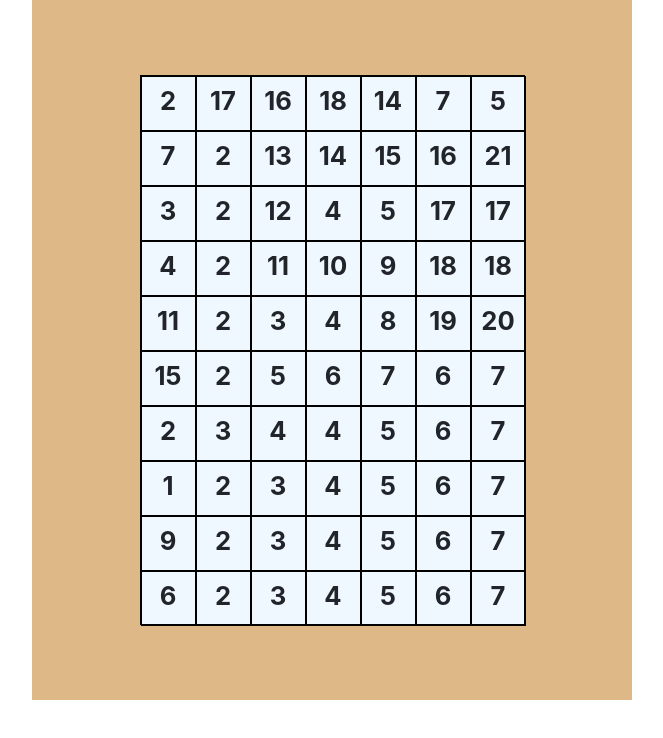
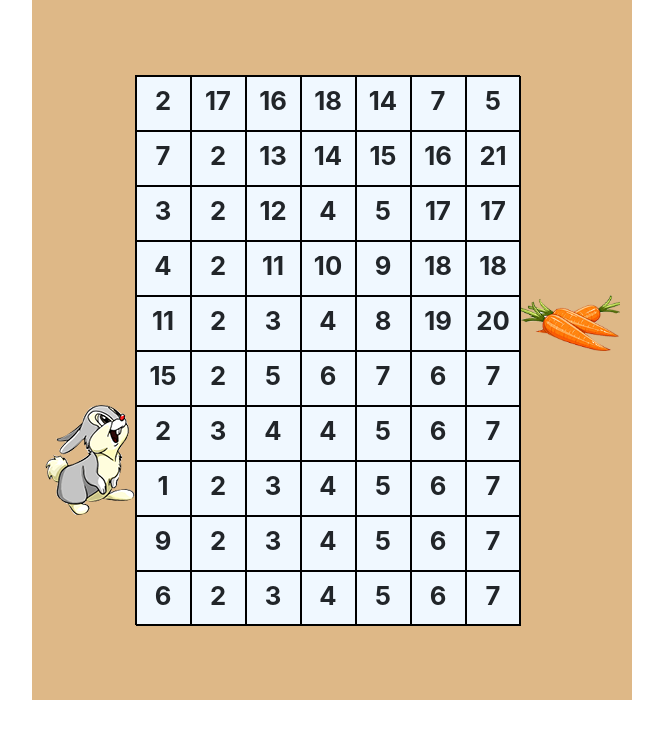
Before and after one commit to NguyenThaiTiep/Find-a-Way, a website: page index.html in a window 1280 px wide. Shown: the whole page, without its empty margins (308-971 px from the left). Drawn offline with nearby package versions, Linux system fonts and the light colour scheme.

Commit message:
add rabbit and carrot

```diff
--- a/index.css
+++ b/index.css
@@ -45,13 +45,33 @@ body {
     background-color: #7FFF00;
 }
 
-@media only screen and (max-width: 1000px) {
+.game .rabbit {
+    background-image: url('./rabbit.png');
+    background-size: cover;
+    width: 90px;
+    height: 110px;
+}
+
+.game .carrot {
+    background-image: url('./car.png');
+    background-size: cover;
+    width: 100px;
+    height: 56px;
+}
+
+@media only screen and (max-width: 768px) {
     .game {
         background-color: rgb(215, 226, 204);
         width: 100vw;
         height: 100vh;
     }
-    .board {
+    .game {
         transform: scale(0.7);
     }
 }
+
+@media only screen and (max-width: 420px) {
+    /* body {
+        background-color: rgb(215, 226, 204);
+    } */
+}
--- a/javascript/board.js
+++ b/javascript/board.js
@@ -69,10 +69,10 @@ class board {
         this.start.setCanClick(true);
         this.start.status = 1;
         console.log(this.start.canClick, this.start.status, this.start.row, this.start.col);
-
     }
 
 
 
 
+
 }
--- a/javascript/data.js
+++ b/javascript/data.js
@@ -1,5 +1,5 @@
 var data = {
-    "game": {
+    "game": [{
             "data": [
                 [2, 17, 16, 18, 14, 7, 5],
                 [7, 2, 13, 14, 15, 16, 21],
@@ -14,5 +14,38 @@ var data = {
             ],
             "start": { row: 7, col: 0 },
             "end": { row: 4, col: 6 }
+        },
+        {
+            "data": [
+                [2, 17, 16, 18, 14, 7, 5],
+                [1, 2, 13, 14, 15, 16, 21],
+                [3, 3, 12, 4, 5, 17, 17],
+                [4, 4, 11, 10, 9, 18, 18],
+                [11, 5, 6, 4, 8, 19, 20],
+                [15, 2, 7, 6, 7, 18, 7],
+                [2, 3, 8, 9, 5, 17, 16],
+                [1, 2, 3, 10, 5, 14, 15],
+                [9, 2, 3, 11, 12, 13, 7],
+                [6, 2, 3, 4, 5, 6, 7]
+            ],
+            "start": { row: 1, col: 0 },
+            "end": { row: 4, col: 6 }
+        },
+        {
+            "data": [
+                [2, 17, 16, 18, 14, 7, 5],
+                [15, 2, 13, 14, 15, 16, 21],
+                [3, 3, 12, 4, 5, 17, 17],
+                [4, 4, 11, 10, 9, 19, 20],
+                [1, 2, 6, 4, 8, 18, 20],
+                [15, 3, 4, 6, 7, 17, 7],
+                [2, 3, 5, 9, 5, 16, 15],
+                [9, 2, 6, 7, 5, 14, 14],
+                [9, 2, 3, 8, 12, 12, 13],
+                [6, 2, 3, 9, 10, 11, 7]
+            ],
+            "start": { row: 4, col: 0 },
+            "end": { row: 3, col: 6 }
         }
+    ]
 }
--- a/javascript/dot.js
+++ b/javascript/dot.js
@@ -10,8 +10,10 @@ class dot {
         this.tag = null;
         this.size = DOT_SIZE;
         this.init();
+        this.audio_win = new Audio('./ting.mp3');
+        this.audio_wrong = new Audio('./wrong.mp3');
+        this.setSound();
         this.dotListenMouserEvent();
-
     }
 
     init() {
@@ -37,7 +39,10 @@ class dot {
                         if (this.game.checkNumber(this)) {
                             this.tag.classList.add("active");
                             this.game.next(this);
-                            this.setStatus()
+                            this.setStatus();
+                            this.audio_win.play();
+                        } else {
+                            this.audio_wrong.play();
                         }
                         break;
                     case -1:
@@ -60,5 +65,13 @@ class dot {
     setCanClick(canClick) {
         this.canClick = canClick;
     }
+    setSound() {
+        this.audio_win.oncanplaythrough = function() {
+            this.audio_win.play();
+        }
+        this.audio_wrong.oncanplaythrough = function() {
+            this.audio_wrong.play();
+        }
+    }
 
 }
--- a/javascript/game.js
+++ b/javascript/game.js
@@ -8,9 +8,7 @@ class game {
         this.board = null;
         this.data_board = 2;
         this.init();
-        this.audio_win = new Audio('./ting.mp3');
-        this.audio_wrong = new Audio('./wrong.mp3');
-        this.setSound();
+
     }
     init() {
         this.tag = document.createElement('div');
@@ -18,9 +16,11 @@ class game {
         this.tag.id = 'game';
         this.tag.style.width = this.width + "px";
         this.tag.style.height = this.height + "px";
+
         this.initDataBoard();
+        this.initRabbit();
         this.board = new board(this, this.data_board);
-
+        this.initCarrot();
         document.body.appendChild(this.tag);
 
     }
@@ -34,7 +34,8 @@ class game {
 
     }
     initDataBoard() {
-        this.data_board = data.game;
+        var index = Math.floor(Math.random() * data.game.length)
+        this.data_board = data.game[index];
     }
     addNumberToWayList(dot) {
         this.way_list.push(dot);
@@ -49,10 +50,10 @@ class game {
         var number = dot.text;
         if (this.preNumber + 1 == number) {
             this.addNumberToWayList(dot);
-            this.audio_win.play();
+
             return true;
         } else {
-            this.audio_wrong.play();
+
             return false;
         }
     }
@@ -74,13 +75,20 @@ class game {
 
         }
     }
-    setSound() {
-        this.audio_win.oncanplaythrough = function() {
-            this.audio_win.play();
-        }
-        this.audio_wrong.oncanplaythrough = function() {
-            this.audio_wrong.play();
-        }
+
+    initRabbit() {
+        var rabbit = document.createElement('div');
+        rabbit.className = "rabbit";
+        var row = this.data_board.start.row - 5;
+        rabbit.style.marginTop = row * DOT_SIZE * 2 + "px";
+        this.tag.appendChild(rabbit);
+    }
+    initCarrot() {
+        var carrot = document.createElement('div');
+        carrot.className = "carrot";
+        var row = this.data_board.end.row - 5;
+        carrot.style.marginTop = row * DOT_SIZE + "px";
+        this.tag.appendChild(carrot);
     }
 
 }
--- a/javascript/rabbit.js
+++ b/javascript/rabbit.js
@@ -10,6 +10,7 @@ class rabbit {
         this.tag = document.createElement('div');
         this.tag.className = "rabbit";
 
+
     }
 
 }
```
Also changed, not shown: car.png (added), carrot.png (added). Lines whose indentation alone changed are shown as unchanged.
